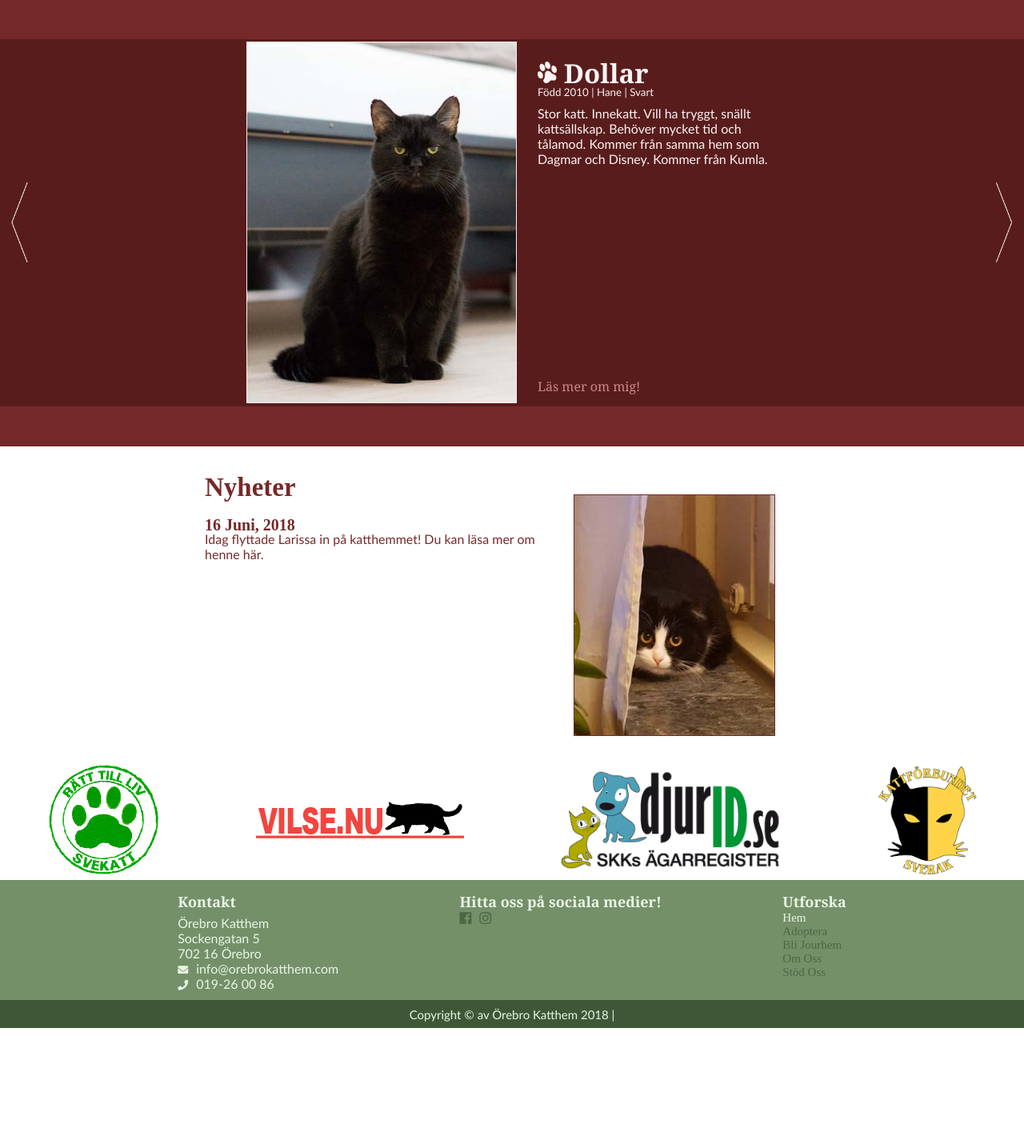
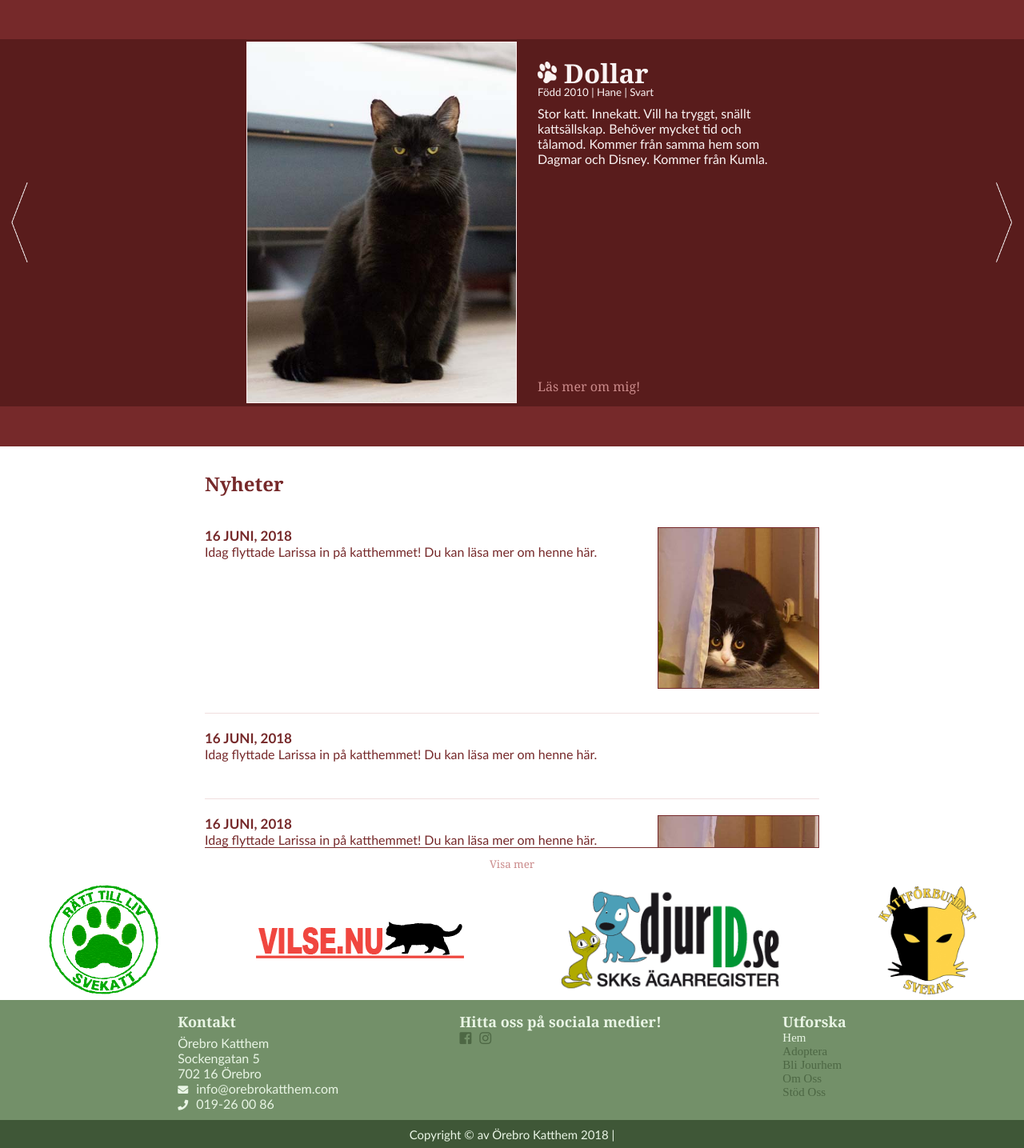
Before and after one commit to Weyenriah/orebrokatthem, a PHP site: page / in a window 1280 px wide. Shown: the part 250-1685 px from the top of the page at 80% size. Before the commit the page ends 1535 px from the top, so only its background shows below. Run offline with PHP 8.4, Linux system fonts and the light colour scheme; some libraries are stand-ins or nearby versions.

Commit message:
Add changes to news flow and some bibs and bobs

```diff
--- a/pages/adopt.php
+++ b/pages/adopt.php
@@ -18,6 +18,7 @@
         </ul>
     </nav>
 
+    <!-- Specific heading to this page -->
     <header class="header">
         <h1> Adoptera </h1>
         <p> Lorem ipsum dolor sit amet, consectetur adipiscing elit. Phasellus eu ex in nulla feugiat sollicitudin. Morbi feugiat facilisis enim quis aliquet. Nunc eu massa sit amet nisl euismod sollicitudin at sit amet est. Fusce vitae rhoncus ante, quis mattis dui. Nunc commodo pellentesque tortor, a ultrices ligula tincidunt quis. Nunc imperdiet sapien id sapien interdum, nec interdum odio convallis. Vestibulum id odio tortor.
--- a/pages/index.php
+++ b/pages/index.php
@@ -1,18 +1,22 @@
 <!DOCTYPE html>
 <html lang="sv">
 
+<!-- Calls for head -->
 <?php include('../components/head.php') ?>
 
 <body>
 
+    <!-- Calls for navigation -->
     <?php include('../components/navigation.php') ?>
 
+    <!-- Specific heading to this page -->
     <header class="header">
         <h1>Välkommen</h1>
         <p> Lorem ipsum dolor sit amet, consectetur adipiscing elit. Phasellus eu ex in nulla feugiat sollicitudin. Morbi feugiat facilisis enim quis aliquet. Nunc eu massa sit amet nisl euismod sollicitudin at sit amet est. Fusce vitae rhoncus ante, quis mattis dui. Nunc commodo pellentesque tortor, a ultrices ligula tincidunt quis. Nunc imperdiet sapien id sapien interdum, nec interdum odio convallis. Vestibulum id odio tortor.
         </p>
     </header>
 
+    <!-- Carousel -->
     <section class="carousel-container red-background">
         <div class="slide fade">
             <div class="image"> <img src="../images/dollar.jpg"> </div>
@@ -50,24 +54,59 @@
         <a onclick="changeSlide(1)" class="next"> <img src="../images/arrow.png"> </a>
     </section>
 
-    <section class="newsflow">
-        <h3> Nyheter </h3>
-        <article class="news">
-            <section class="news-text">
-                <h4> 16 Juni, 2018 </h4>
+    <!-- News flow -->
+    <section class="white-background general-grid" id="newsflow">
+        <h2> Nyheter </h2>
+        <article class="white-paragraph" id="news-container">
+            <section class="news-card">
+                <div class="news-img">
+                    <img src="../images/larissa.jpg">
+                </div>
+                <h5 class="second-row-heading"> 16 Juni, 2018 </h5>
                 <p> Idag flyttade Larissa in på katthemmet! Du kan läsa mer om henne här. </p>
             </section>
-            <img class="news-image" src="../images/larissa.jpg">
+            <hr/>
+            <section class="news-card">
+                <h5 class="second-row-heading"> 16 Juni, 2018 </h5>
+                <p> Idag flyttade Larissa in på katthemmet! Du kan läsa mer om henne här. </p>
+            </section>
+            <hr/>
+            <section class="news-card">
+                <div class="news-img">
+                    <img src="../images/larissa.jpg">
+                </div>
+                <h5 class="second-row-heading"> 16 Juni, 2018 </h5>
+                <p> Idag flyttade Larissa in på katthemmet! Du kan läsa mer om henne här. </p>
+            </section>
+            <section class="news-card">
+                <div class="news-img">
+                    <img src="../images/larissa.jpg">
+                </div>
+                <h5 class="second-row-heading"> 16 Juni, 2018 </h5>
+                <p> Idag flyttade Larissa in på katthemmet! Du kan läsa mer om henne här. </p>
+            </section>
+            <section class="news-card">
+                <div class="news-img">
+                    <img src="../images/larissa.jpg">
+                </div>
+                <h5 class="second-row-heading"> 16 Juni, 2018 </h5>
+                <p> Idag flyttade Larissa in på katthemmet! Du kan läsa mer om henne här. </p>
+            </section>
         </article>
+        <div id="hide-show">
+            <button id="my-button" onclick="show()"> Visa mer </button>
+        </div>
     </section>
 
+    <!-- Calls for footer -->
     <?php include('../components/footer.php') ?>
 
 <script>
+    // === CAROUSEL ===
     let slideIndex = 1;
     showSlides(slideIndex);
+    // Changes slide every 3s
     setInterval(() => {
-        // if (!hasMoved){
         showSlides(slideIndex++);
     }, 3000);
 
@@ -80,19 +119,41 @@
         let i;
         let slide = document.getElementsByClassName("slide");
 
+        // Adds display none on every slide to hide it
         for(i = 0; i < slide.length; i++) {
             slide[i].style.display = "none";
         }
 
+        // If slideIndex is greater than slide.length, add 1
         if(slideIndex > slide.length) {
             slideIndex = 1;
         }
+        // If slideIndex is less than 1, slideIndex equals to slide.length
         if(slideIndex < 1) {
             slideIndex = slide.length;
         }
 
         slide[slideIndex - 1].style.display = "block";
     }
+
+    // === HIDE AND SHOW CONTENT ===
+    let button = document.getElementById('hide-show');
+    let container = document.getElementById('news-container');
+    let buttonText = document.getElementById('my-button');
+
+    /* Checks if container contains class expanded, "if" it'll remove the class "else" it'll add it */
+    button.onclick = function show(){
+        if(container.classList.contains("expanded")) {
+            container.classList.remove("expanded");
+            /* Adds text so that the button is correct */
+            buttonText.innerHTML = 'Visa mer';
+        } else {
+            container.classList.add("expanded");
+            /* Adds text so that the button is correct */
+            buttonText.innerHTML = 'Dölj';
+        }
+    }
+
 </script>
 </body>
 </html>
--- a/style/components/footer.css
+++ b/style/components/footer.css
@@ -6,6 +6,8 @@
     justify-content: space-around;
     align-items: center;
     flex-wrap: wrap;
+    background-color: white;
+    z-index: 20000;
 }
 
 /* All the sizing to images */
@@ -35,6 +37,7 @@
     justify-items: center;
     grid-column-gap: 10px;
     color: #e9f5e5;
+    z-index: 20000;
 }
 
 /* Styles the heading for footer */
@@ -104,6 +107,7 @@
     display: flex;
     align-items: center;
     justify-content: center;
+    z-index: 20000;
 }
 
 .second-footer p {
--- a/style/general.css
+++ b/style/general.css
@@ -62,7 +62,6 @@
     border-bottom: 50px solid #76292a;
     /* The CSS grid on every red page */
     grid-template-rows: 20px 61px auto;
-    grid-template-columns: ;
 }
 
 /* H2 headings styling */
@@ -90,10 +89,10 @@
 /* Styling to heading */
 .white-background h2 {
     grid-column: 2;
+    margin-bottom: 25px;
     color: #76292a;
     font-family: "Georgia", serif;
     margin-top: 30px;
-    margin-bottom: 0;
 }
 
 /* Styling for "main"-content */
--- a/style/pages/about.css
+++ b/style/pages/about.css
@@ -66,6 +66,7 @@
 #contact form {
     grid-row: 3;
     grid-column: 2;
+    margin-top: 10px;
     margin-bottom: 30px;
     width: 90%;
     display: flex;
--- a/style/pages/home.css
+++ b/style/pages/home.css
@@ -123,54 +123,81 @@
 
 
 /* === GENERAL STYLING FOR NEWSFLOW === */
-.newsflow {
-    display: grid;
-    grid-template-rows: 60px auto;
-    grid-template-columns: 20% 60% 20%;
-    margin-bottom: 30px;
+#news-container {
+    height: 400px;
+    overflow: hidden;
 }
 
-.newsflow h3 {
-    grid-column: 2;
-    grid-row: 1;
-    font-family: "Georiga", serif;
-    color: #76292a;
-    font-weight: bold;
-    font-size: 33px;
+#news-container.expanded {
+    height: auto;
 }
 
-.news {
-    grid-column: 2;
-    grid-row: 2;
-    color: #76292a;
-    display: grid;
-    grid-template-columns: 60% 40%;
-    grid-template-rows: auto;
+.news-card {
+    overflow: auto;
+    margin-bottom: 30px;
+    position: relative;
+    z-index: -1;
 }
 
-.news-text {
-    grid-column: 1;
-    grid-row: 1;
-    display: grid;
-    grid-template-rows: 30px auto;
+/* Styling for the image */
+.news-card {
+    z-index: -20000;
 }
 
-.news-text h4 {
-    grid-row: 1;
-    font-family: "Georiga", serif;
-    font-size: 20px;
+.news-img {
+    float: right;
+    height: 200px;
+    width: 200px;
+    overflow: hidden;
+    border: 1px solid #76292a;
+    margin-left: 10px;
+}
+.news-img img {
+    height: auto;
+    width: 200px;
 }
 
-.news-text p {
-    grid-row: 2;
-    font-family: "Calibri", sans-serif;
-    padding-right: 10px;
+/* Text styling */
+.news-card p {
+    margin-top: 0;
 }
 
-.news-image {
+.white-paragraph hr {
+    margin-bottom: 20px;
+    height: 1px;
+    border: none;
+    background-color: #f0dfdf;
+}
+
+#hide-show {
     grid-column: 2;
-    grid-row: 1;
-    height: 300px;
-    background-color: #76292a;
-    border: 1px solid #76292a;
+    width: 100%;
+    height: 40px;
+    background-color: #fff;
+    border-top: 1px solid #762a2a;
+    display: flex;
+    justify-content: center;
+    align-items: center;
+    z-index: 20000;
+    position: relative;
 }
+
+#hide-show button {
+    background-color: #fff;
+    border: none;
+    font-family: "Georgia", serif;
+    color: #ca8a8a;
+    cursor: pointer;
+}
+
+#hide-show button:hover {
+    color: #762a2a;
+    animation-name: show-animation;
+    animation-duration: 0.5s;
+}
+
+/* Animation for show more-button */
+@keyframes show-animation {
+    from {color: #ca8a8a;}
+    to {color: #762a2a;}
+}
--- a/style/pages/jour.css
+++ b/style/pages/jour.css
@@ -2,6 +2,7 @@
 /* Styling to list */
 .white-background ol {
     list-style: none;
+    margin-top: 0;
     padding: 0;
 }
 .white-background ol li {
@@ -57,6 +58,7 @@
 #report form {
     grid-row: 3;
     grid-column: 2;
+    margin-top: -5px;
     margin-bottom: 30px;
     width: 90%;
     display: flex;
```
